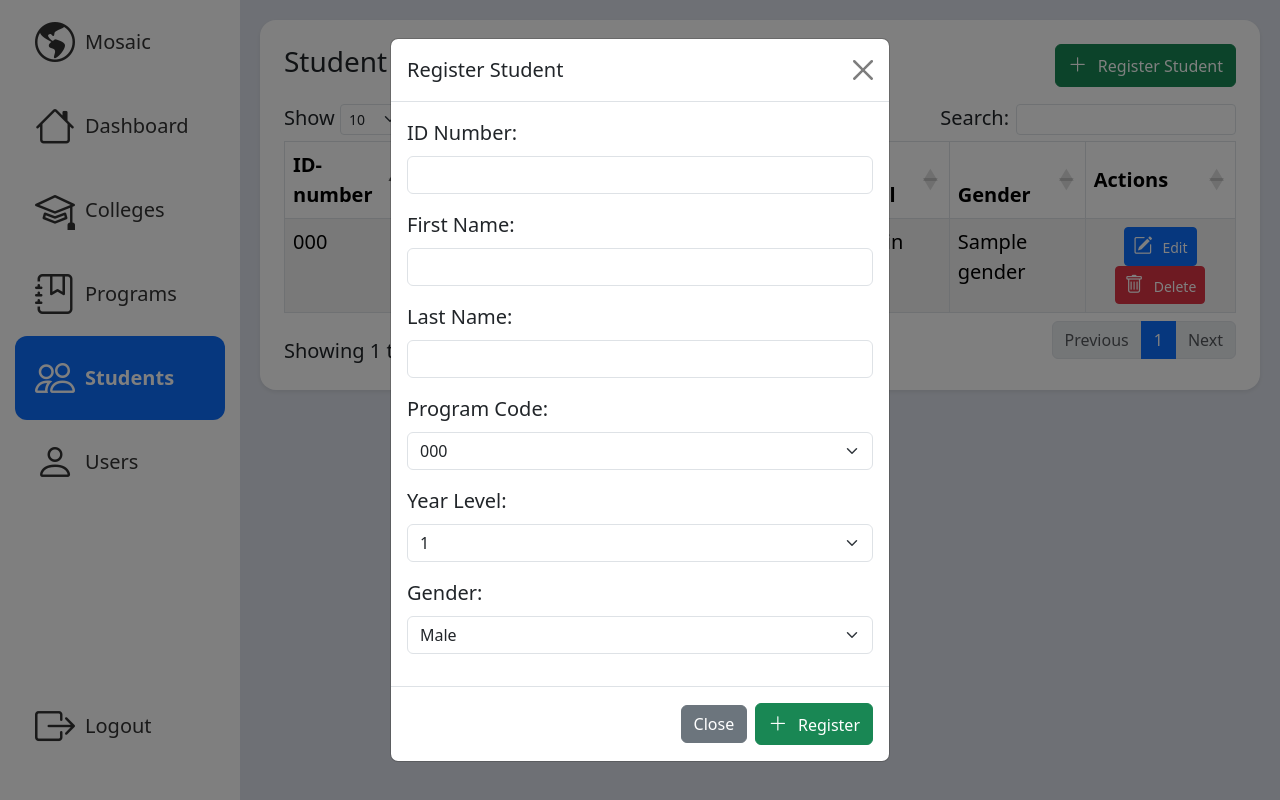
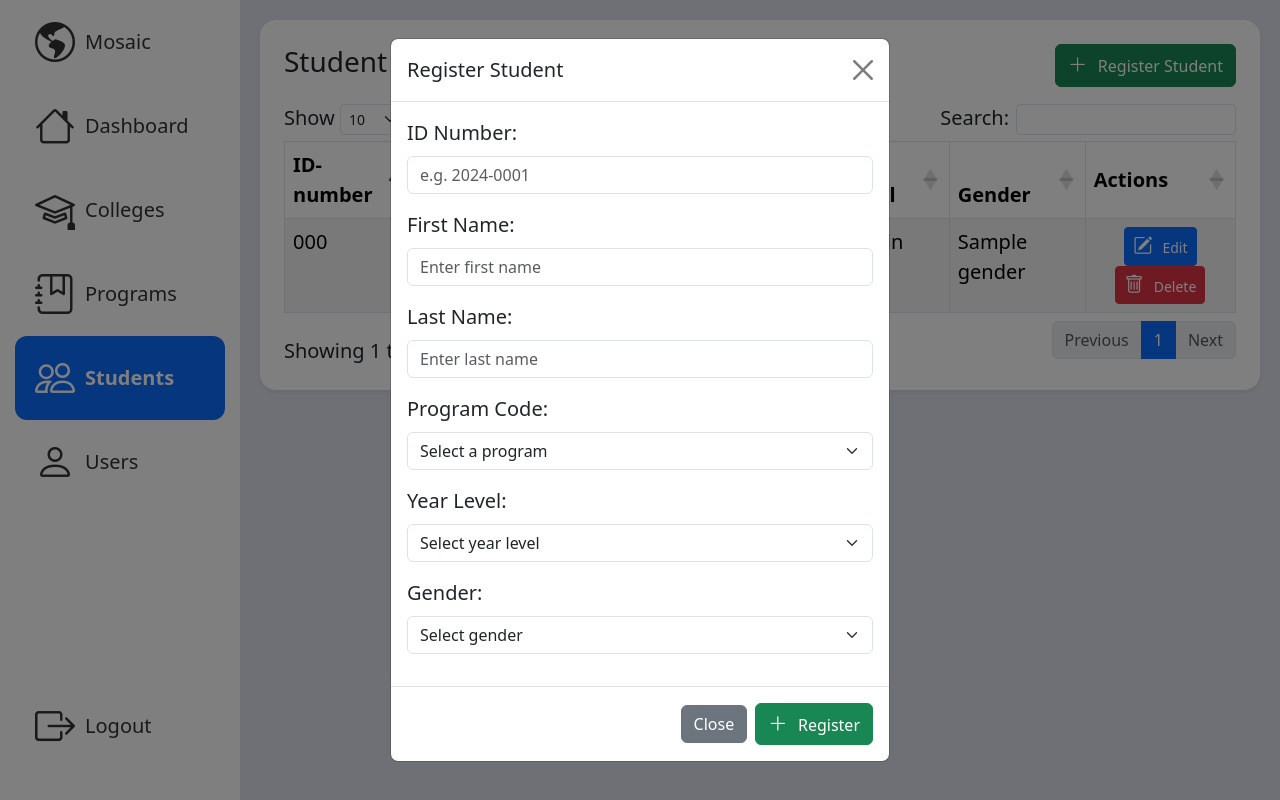
Before and after one commit to mustafamclngn/CCC181-SSIS-Web, a Flask app: page /students in a window 1280 px wide, after a click on "Register Student". Run offline with Flask 3, Linux system fonts and the light colour scheme; a database or web service that is not in the repository returns one stand-in record (values such as "Sample title"); some libraries are stand-ins or nearby versions.

Commit message:
adde placeholder texts for register modal

```diff
--- a/app/templates/students.html
+++ b/app/templates/students.html
@@ -1,7 +1,6 @@
 {% extends "index.html" %} {% block content %}
 
 <div class="container-fluid p-4 rounded-4 bg-white shadow-sm">
-
   <!-- flash messages to toast -->
   <div style="display: none">
     {% with messages = get_flashed_messages(with_categories=true) %} {% if
@@ -87,6 +86,7 @@
                 class="form-control"
                 id="idNumber"
                 name="id_number"
+                placeholder="e.g. 2024-0001"
                 required
               />
             </div>
@@ -97,6 +97,7 @@
                 class="form-control"
                 id="firstName"
                 name="first_name"
+                placeholder="Enter first name"
                 required
               />
             </div>
@@ -107,6 +108,7 @@
                 class="form-control"
                 id="lastName"
                 name="last_name"
+                placeholder="Enter last name"
                 required
               />
             </div>
@@ -118,6 +120,7 @@
                 name="program_code"
                 required
               >
+                <option value="" disabled selected>Select a program</option>
                 {% for program in programs %}
                 <option value="{{ program.code }}">{{ program.code }}</option>
                 {% endfor %}
@@ -131,6 +134,7 @@
                 name="year_level"
                 required
               >
+                <option value="" disabled selected>Select year level</option>
                 <option value="1">1</option>
                 <option value="2">2</option>
                 <option value="3">3</option>
@@ -140,6 +144,7 @@
             <div class="mb-3">
               <label for="gender" class="form-label">Gender:</label>
               <select class="form-select" id="gender" name="gender" required>
+                <option value="" disabled selected>Select gender</option>
                 <option value="Male">Male</option>
                 <option value="Female">Female</option>
               </select>
```
